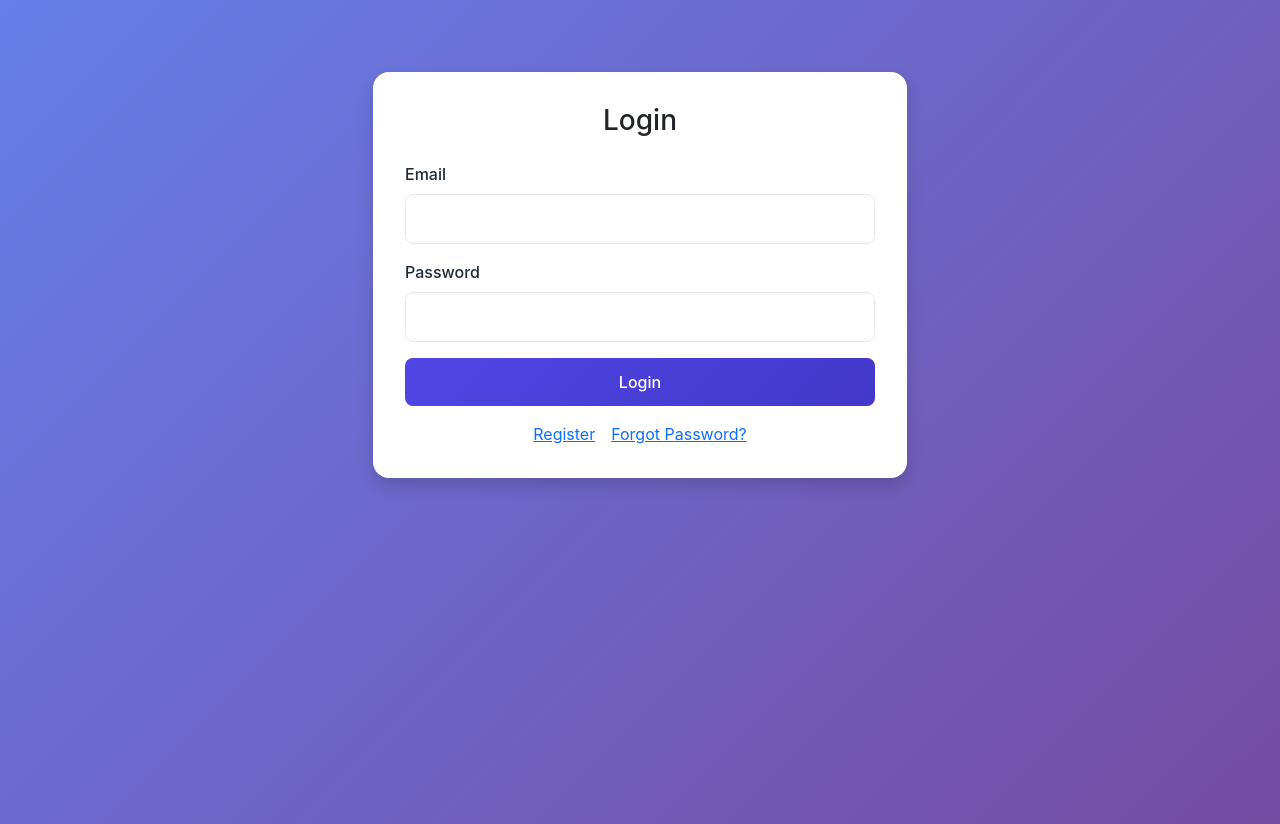
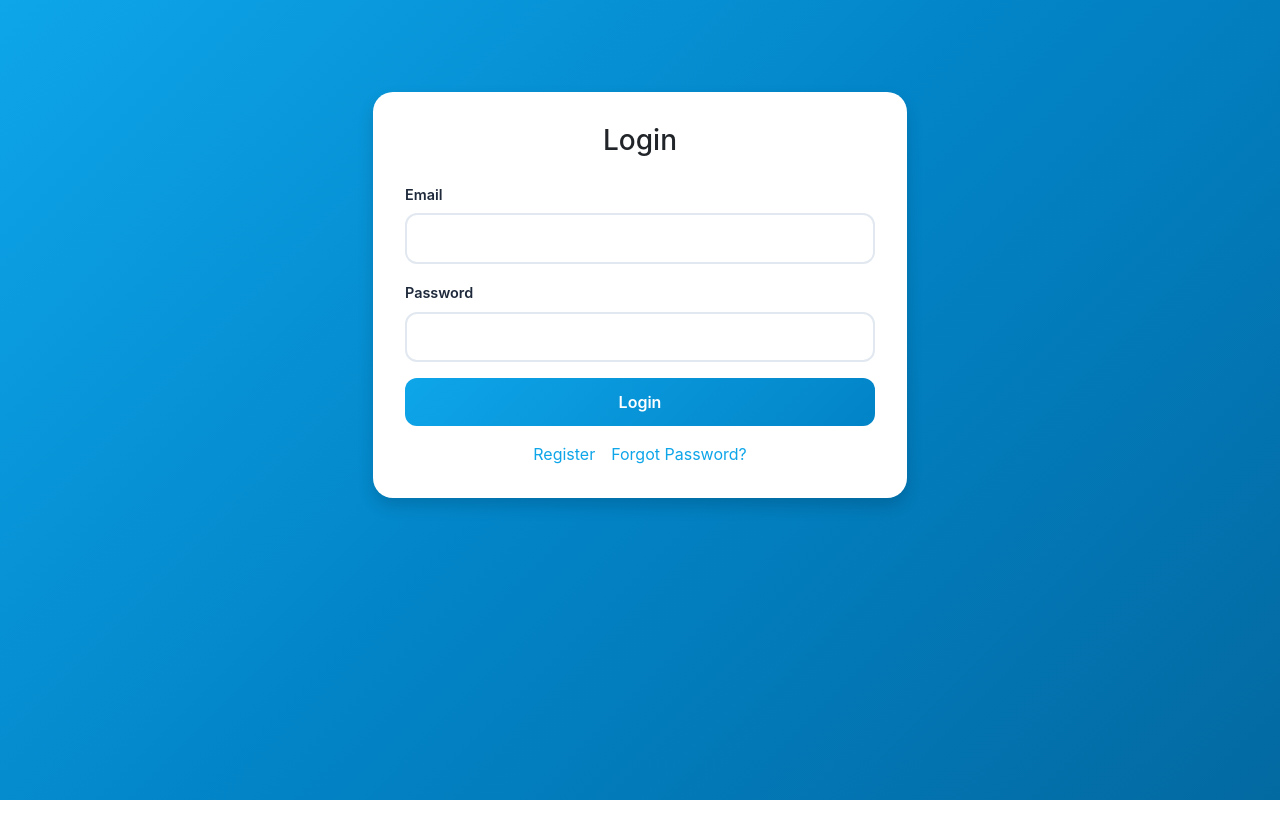
Before and after one commit to cebemarinelle/angular-auth-frontend, an Angular app: page /account/login in a window 1280 px wide. After the commit the page ends 800 px from the top, so only its background shows below. Built offline with nearby package versions, Linux system fonts and the light colour scheme; no server answers.

Commit message:
Add Ocean Blue theme UI

```diff
--- a/src/styles.css
+++ b/src/styles.css
@@ -1,37 +1,38 @@
-/* You can add global styles to this file, and also import other style files */
-/* Modern Color Scheme */
+/* Ocean Blue Theme */
 :root {
-  --primary: #4F46E5;
-  --primary-dark: #4338CA;
-  --primary-light: #818CF8;
+  --primary: #0EA5E9;
+  --primary-dark: #0284C7;
+  --primary-light: #38BDF8;
+  --primary-lighter: #BAE6FD;
   --secondary: #10B981;
-  --secondary-dark: #059669;
   --danger: #EF4444;
   --warning: #F59E0B;
-  --dark: #1F2937;
-  --light: #F9FAFB;
-  --gray: #6B7280;
+  --dark: #1E293B;
+  --light: #F8FAFC;
+  --gray: #64748B;
 }
 
 /* Global Styles */
 body {
-  background: linear-gradient(135deg, #667eea 0%, #764ba2 100%);
+  background: linear-gradient(135deg, #0EA5E9 0%, #0284C7 50%, #0369A1 100%);
   min-height: 100vh;
   font-family: 'Inter', -apple-system, BlinkMacSystemFont, 'Segoe UI', Roboto, sans-serif;
+  margin: 0;
+  padding: 20px 0;
 }
 
 /* Cards */
 .card {
   border: none;
-  border-radius: 16px;
-  box-shadow: 0 20px 25px -5px rgba(0, 0, 0, 0.1), 0 10px 10px -5px rgba(0, 0, 0, 0.04);
+  border-radius: 20px;
+  box-shadow: 0 20px 25px -5px rgba(0, 0, 0, 0.1), 0 8px 10px -6px rgba(0, 0, 0, 0.02);
   overflow: hidden;
-  transition: transform 0.3s ease, box-shadow 0.3s ease;
+  transition: transform 0.2s ease, box-shadow 0.2s ease;
 }
 
 .card:hover {
-  transform: translateY(-4px);
-  box-shadow: 0 25px 30px -12px rgba(0, 0, 0, 0.25);
+  transform: translateY(-2px);
+  box-shadow: 0 25px 30px -12px rgba(0, 0, 0, 0.2);
 }
 
 .card-header {
@@ -54,16 +55,16 @@ body {
 .btn-primary {
   background: linear-gradient(135deg, var(--primary) 0%, var(--primary-dark) 100%);
   border: none;
-  border-radius: 8px;
+  border-radius: 12px;
   padding: 0.75rem 1.5rem;
-  font-weight: 500;
-  transition: all 0.3s ease;
+  font-weight: 600;
+  transition: all 0.2s ease;
 }
 
 .btn-primary:hover {
-  background: linear-gradient(135deg, var(--primary-dark) 0%, #312E81 100%);
-  transform: translateY(-2px);
-  box-shadow: 0 10px 15px -3px rgba(79, 70, 229, 0.3);
+  background: linear-gradient(135deg, var(--primary-dark) 0%, #0369A1 100%);
+  transform: translateY(-1px);
+  box-shadow: 0 10px 15px -3px rgba(14, 165, 233, 0.3);
 }
 
 .btn-primary:active {
@@ -71,37 +72,58 @@ body {
 }
 
 .btn-success {
-  background: linear-gradient(135deg, var(--secondary) 0%, var(--secondary-dark) 100%);
+  background: linear-gradient(135deg, var(--secondary) 0%, #059669 100%);
   border: none;
-  border-radius: 8px;
+  border-radius: 12px;
   padding: 0.75rem 1.5rem;
-  font-weight: 500;
+  font-weight: 600;
+}
+
+.btn-success:hover {
+  background: linear-gradient(135deg, #059669 0%, #047857 100%);
 }
 
 .btn-danger {
   background: linear-gradient(135deg, var(--danger) 0%, #DC2626 100%);
   border: none;
-  border-radius: 8px;
+  border-radius: 12px;
+  padding: 0.75rem 1.5rem;
+  font-weight: 600;
 }
 
 .btn-warning {
   background: linear-gradient(135deg, var(--warning) 0%, #D97706 100%);
   border: none;
-  border-radius: 8px;
+  border-radius: 12px;
+  color: white;
+  font-weight: 600;
+}
+
+.btn-outline-danger {
+  border: 1px solid var(--danger);
+  color: var(--danger);
+  border-radius: 12px;
+  padding: 0.5rem 1.2rem;
+  transition: all 0.2s ease;
+}
+
+.btn-outline-danger:hover {
+  background: var(--danger);
   color: white;
 }
 
 /* Navigation Bar */
 .navbar-dark {
-  background: linear-gradient(135deg, var(--dark) 0%, #111827 100%) !important;
+  background: linear-gradient(135deg, #1E293B 0%, #0F172A 100%) !important;
   box-shadow: 0 4px 6px -1px rgba(0, 0, 0, 0.1);
-  padding: 1rem 0;
+  padding: 0.8rem 0;
+  border-radius: 0;
 }
 
 .navbar-brand {
-  font-weight: 700;
+  font-weight: 800;
   font-size: 1.5rem;
-  background: linear-gradient(135deg, #fff 0%, #a5b4fc 100%);
+  background: linear-gradient(135deg, #FFFFFF 0%, #BAE6FD 100%);
   -webkit-background-clip: text;
   -webkit-text-fill-color: transparent;
   background-clip: text;
@@ -109,7 +131,7 @@ body {
 
 .nav-link {
   font-weight: 500;
-  transition: color 0.3s ease;
+  transition: color 0.2s ease;
 }
 
 .nav-link:hover {
@@ -118,25 +140,33 @@ body {
 
 /* Form Controls */
 .form-control, .form-select {
-  border: 1px solid #E5E7EB;
-  border-radius: 8px;
+  border: 2px solid #E2E8F0;
+  border-radius: 12px;
   padding: 0.75rem 1rem;
-  transition: all 0.3s ease;
+  transition: all 0.2s ease;
+  font-size: 0.95rem;
 }
 
 .form-control:focus, .form-select:focus {
   border-color: var(--primary);
-  box-shadow: 0 0 0 3px rgba(79, 70, 229, 0.1);
+  box-shadow: 0 0 0 3px rgba(14, 165, 233, 0.1);
   outline: none;
 }
 
 .form-label {
-  font-weight: 500;
+  font-weight: 600;
   color: var(--dark);
   margin-bottom: 0.5rem;
+  font-size: 0.9rem;
 }
 
 /* Form Check (Checkbox) */
+.form-check-input {
+  width: 1.1rem;
+  height: 1.1rem;
+  margin-top: 0.15rem;
+}
+
 .form-check-input:checked {
   background-color: var(--primary);
   border-color: var(--primary);
@@ -144,39 +174,49 @@ body {
 
 .form-check-input:focus {
   border-color: var(--primary);
-  box-shadow: 0 0 0 3px rgba(79, 70, 229, 0.1);
+  box-shadow: 0 0 0 3px rgba(14, 165, 233, 0.15);
+}
+
+.form-check-label {
+  font-size: 0.9rem;
+  color: var(--dark);
 }
 
 /* Alerts */
 .alert {
   border: none;
-  border-radius: 12px;
+  border-radius: 14px;
   padding: 1rem 1.25rem;
+  font-weight: 500;
 }
 
 .alert-success {
   background: linear-gradient(135deg, #D1FAE5 0%, #A7F3D0 100%);
   color: #065F46;
+  border-left: 4px solid var(--secondary);
 }
 
 .alert-danger {
   background: linear-gradient(135deg, #FEE2E2 0%, #FECACA 100%);
   color: #991B1B;
+  border-left: 4px solid var(--danger);
 }
 
 .alert-info {
   background: linear-gradient(135deg, #DBEAFE 0%, #BFDBFE 100%);
   color: #1E40AF;
+  border-left: 4px solid var(--primary);
 }
 
 .alert-warning {
   background: linear-gradient(135deg, #FEF3C7 0%, #FDE68A 100%);
   color: #92400E;
+  border-left: 4px solid var(--warning);
 }
 
 /* Tables */
 .table {
-  border-radius: 12px;
+  border-radius: 16px;
   overflow: hidden;
 }
 
@@ -185,17 +225,19 @@ body {
   color: white;
   border: none;
   padding: 1rem;
+  font-weight: 600;
 }
 
 .table tbody tr:hover {
-  background-color: #F3F4F6;
+  background-color: #F1F5F9;
 }
 
 /* Badges */
 .badge {
-  padding: 0.35rem 0.75rem;
+  padding: 0.35rem 0.85rem;
   border-radius: 20px;
-  font-weight: 500;
+  font-weight: 600;
+  font-size: 0.75rem;
 }
 
 .bg-danger {
@@ -215,6 +257,7 @@ body {
 
 .admin-nav .nav-link {
   color: #CBD5E1;
+  font-weight: 500;
 }
 
 .admin-nav .nav-link:hover,
@@ -227,6 +270,18 @@ body {
   border-width: 0.2rem;
 }
 
+/* Links */
+a {
+  color: var(--primary);
+  text-decoration: none;
+  transition: color 0.2s ease;
+}
+
+a:hover {
+  color: var(--primary-dark);
+  text-decoration: underline;
+}
+
 /* Responsive */
 @media (max-width: 768px) {
   .card-body {
@@ -236,4 +291,20 @@ body {
   .btn {
     padding: 0.6rem 1.2rem;
   }
+
+  .navbar-brand {
+    font-size: 1.2rem;
+  }
 }
+
+/* Footer */
+.text-center.mt-4 p a {
+  color: white;
+  text-decoration: none;
+  opacity: 0.8;
+}
+
+.text-center.mt-4 p a:hover {
+  opacity: 1;
+  color: var(--primary-lighter);
+}
```
